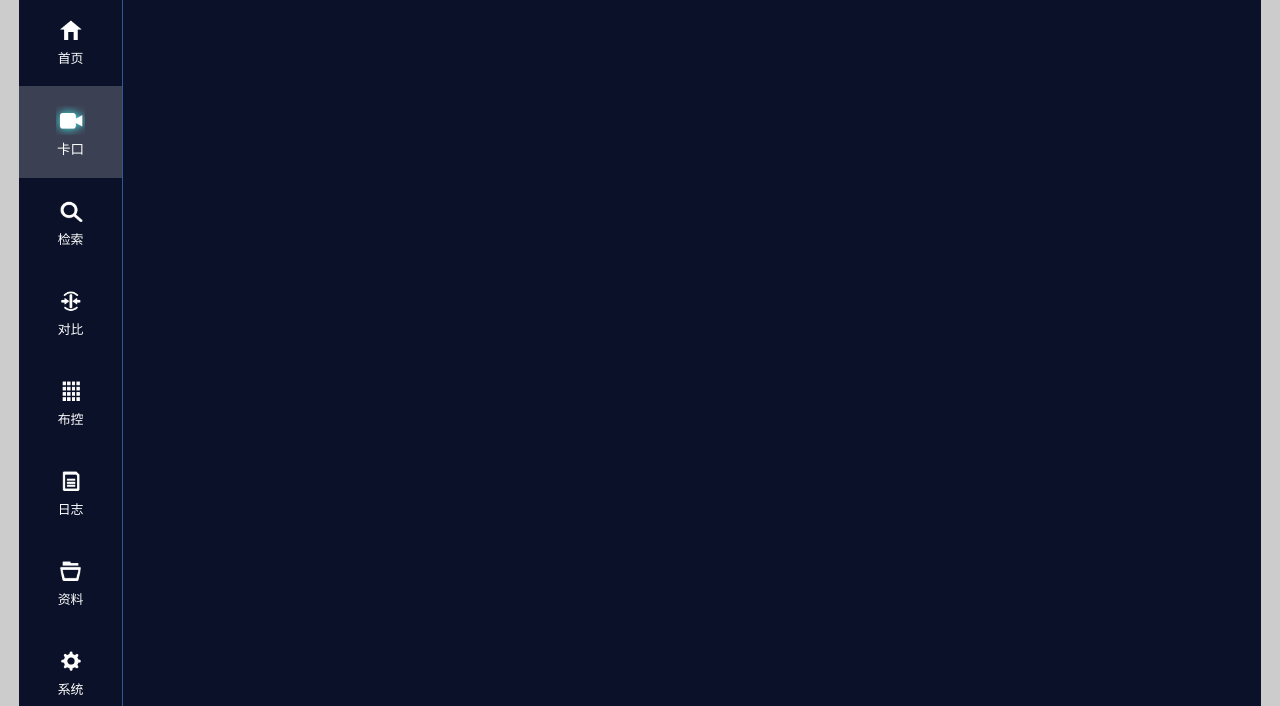
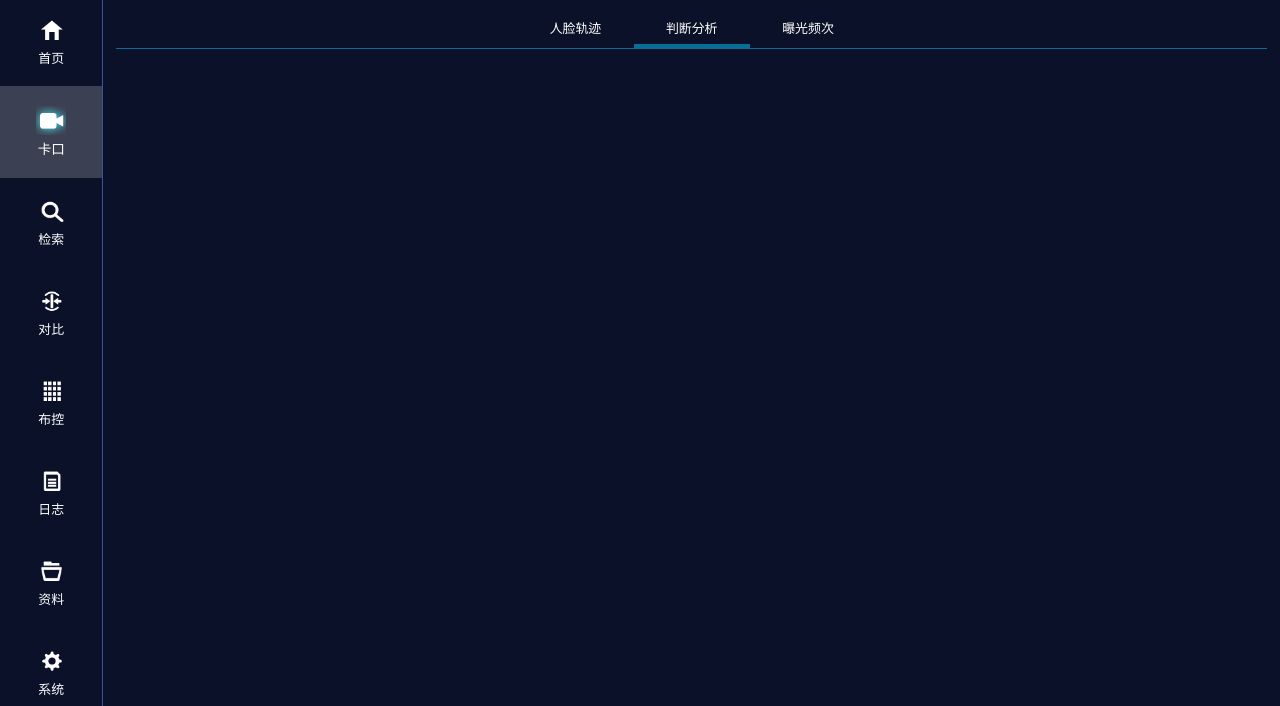
Before and after one commit to tucchun/demo, a website: page video.html in a window 1280 px wide. Shown: the part 94-800 px from the top of the page. Drawn offline with Linux system fonts and the light colour scheme.

Commit message:
二级菜单

```diff
--- a/assets/css/style.css
+++ b/assets/css/style.css
@@ -223,11 +223,11 @@ a:active {
   display: inline-block;
 }
 
-.bg-yellow{
+.bg-yellow {
   background-color: #f5c139!important;
 }
 
-.bg-light-blue{
+.bg-light-blue {
   background-color: #00b4e9!important;
 }
 
@@ -307,13 +307,13 @@ body {
 }
 
 body {
-  max-width: 19.2rem;
+  /*max-width: 19.2rem;*/
   margin: auto;
   background-color: transparent;
 }
 
 body * {
-  max-width: 19.2rem;
+  /*max-width: 19.2rem;*/
 }
 
 .container {
@@ -465,7 +465,7 @@ li.menu-item:hover .default {
 .module-index {
   width: 100%;
   height: 100%;
-  /*padding: .25rem .52rem;*/
+  padding: .2rem;
   position: relative;
 }
 
@@ -578,8 +578,6 @@ li.menu-item:hover .default {
 
 /*二级菜单*/
 
-.tab-list,
-.tab-item {}
 
 .tab-inner {
   padding: 0 .2rem;
@@ -587,23 +585,33 @@ li.menu-item:hover .default {
 
 .tab-list {
   text-align: center;
-  border-bottom: 1px solid #ccc;
+  border-bottom: 1px solid #086e98;
+  font-size: 0;
 }
 
 .tab-item {
   display: inline-block;
   /*float: left;*/
-  height: .44rem;
-  line-height: .44rem;
+  height: .6rem;
+  line-height: .6rem;
   vertical-align: middle;
-  border-bottom: 3px solid #fff;
+  border-bottom: 5px solid transparent;
+  position: relative;
+  bottom: -1px;
+  padding: 0 .5rem;
+  cursor: pointer;
+  font-size: .2rem;
 }
 
-.tab-item.active {
-  border-bottom-color: #3385ff;
-  color: #3385ff;
+.tab-item.active,
+.tab-item:hover {
+  border-bottom-color: #086e98;
 }
 
+.tab-item.active{
+  cursor: default;
+}
+/*
 .module-index-bundleG {
   position: absolute;
   bottom: 0;
@@ -619,7 +627,7 @@ li.menu-item:hover .default {
 .g-top-item > div {
   margin-bottom: .2rem
 }
-
+*/
 
 /*导航*/
 
--- a/video.html
+++ b/video.html
@@ -172,6 +172,11 @@
     </div>
     <div class="content">
       <div class="module-index">
+        <div class="tab-list">
+          <div class="tab-item">人脸轨迹</div>
+          <div class="tab-item active">判断分析</div>
+          <div class="tab-item">曝光频次</div>
+        </div>
         <div class="module-index-top">
           <div class="module-index-char">
           </div>
```
Also changed, not shown: index.html (+1 -0 lines).
